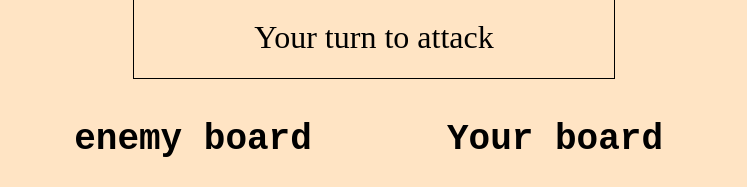
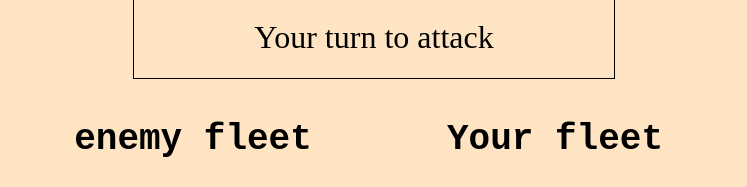
Before and after one commit to Yusef-H/battleship, a website built with webpack: page dist/index.html in a window 1280 px wide. Shown: the part 91-278 px from the top of the page, without its empty margins (266-1013 px from the left). Built offline with nearby package versions, Linux system fonts and the light colour scheme.

Commit message:
change fleet title

```diff
--- a/dist/index.html
+++ b/dist/index.html
@@ -13,11 +13,11 @@
     <div id="msg-board"></div>
     <div id="boards-container">
         <div id="board2-container">
-            <h2>enemy board</h2>
+            <h2>enemy fleet</h2>
             <div id="board2"></div>
         </div>
         <div id="board1-container">
-            <h2>Your board</h2>
+            <h2>Your fleet</h2>
             <div id="board1"></div>
         </div>
 
```
